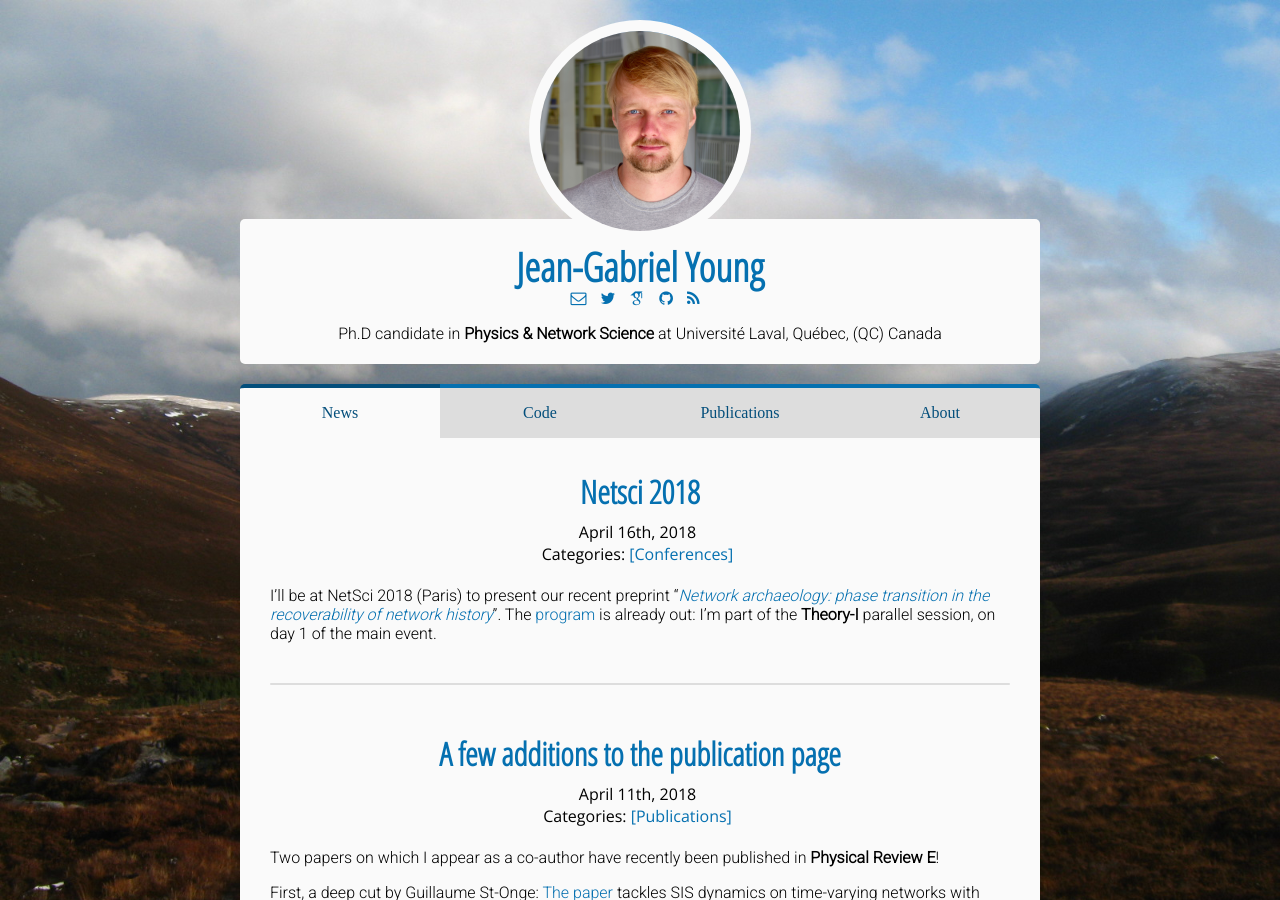
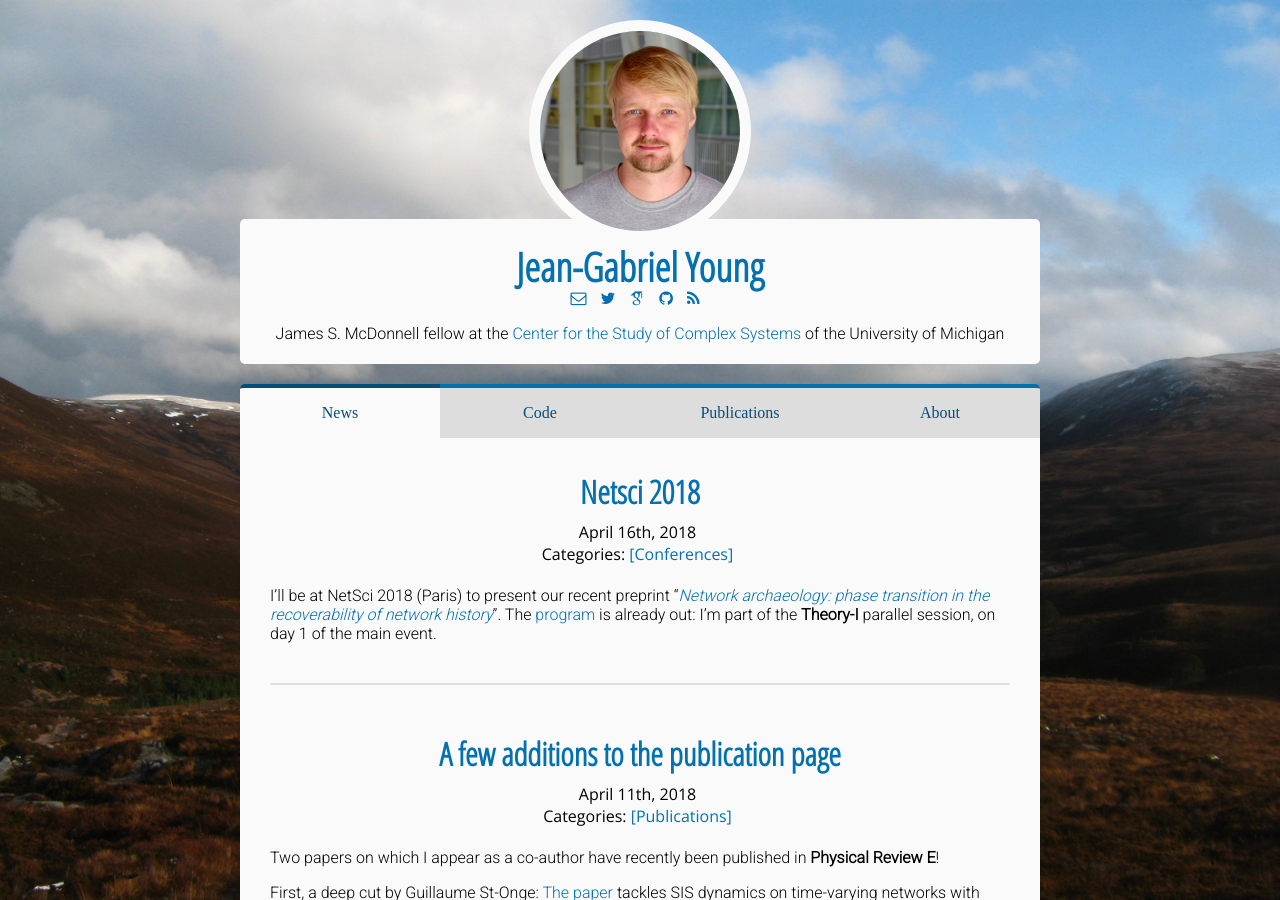
Before and after one commit to jg-you/jg-you.github.io, a Jekyll site: the page built from index.html, in a window 1280 px wide and 900 px high. Built offline with Jekyll 4.4.1, drawn with Linux system fonts in a browser that asks for light colours; some web fonts are replaced; comment, search, counter and statistics services are not loaded.

Commit message:
Update header.html

```diff
--- a/_includes/header.html
+++ b/_includes/header.html
@@ -11,7 +11,7 @@
             <li class="contact-list-item-top"><a href="https://github.com/jg-you/"><i class="fa fa-github" aria-hidden="true"></i></a></li>
             <li class="contact-list-item-top"><a href="http://www.jgyoung.ca/feed.xml"><i class="fa fa-rss" aria-hidden="true"></i></a></li>
             </ul>
-            <p>Ph.D candidate in <b>Physics & Network Science</b> at Universit&eacute Laval, Qu&eacutebec, (QC) Canada</p>
+            <p>James S. McDonnell fellow at the <a href="https://lsa.umich.edu/cscs/">Center for the Study of Complex Systems</a> of the University of Michigan</p>
         </div>
         <nav class="site-nav">
             <a href="/index.html"><div class="nav-button-left" {% if page.title == "News" or page.layout == "post" %}id="active-nav"{% endif %}> News </div></a>
```
